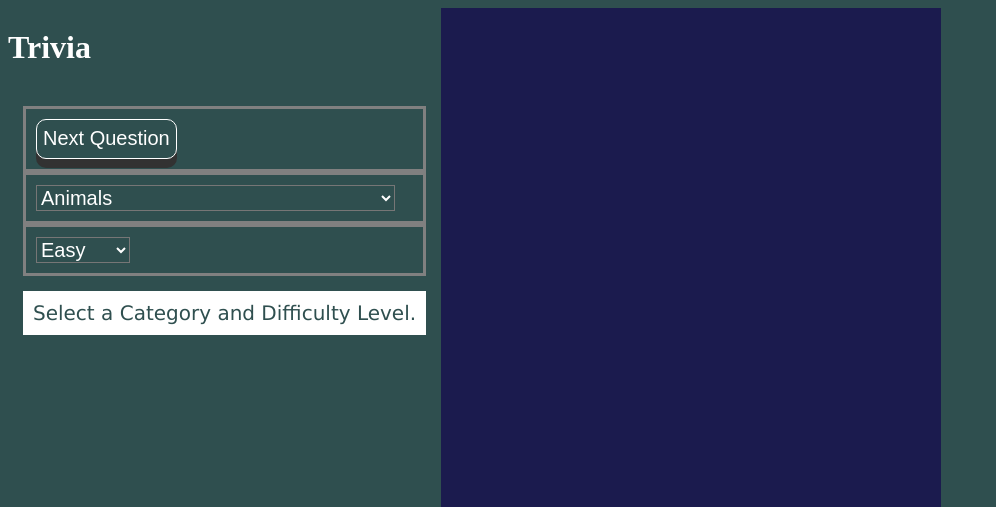
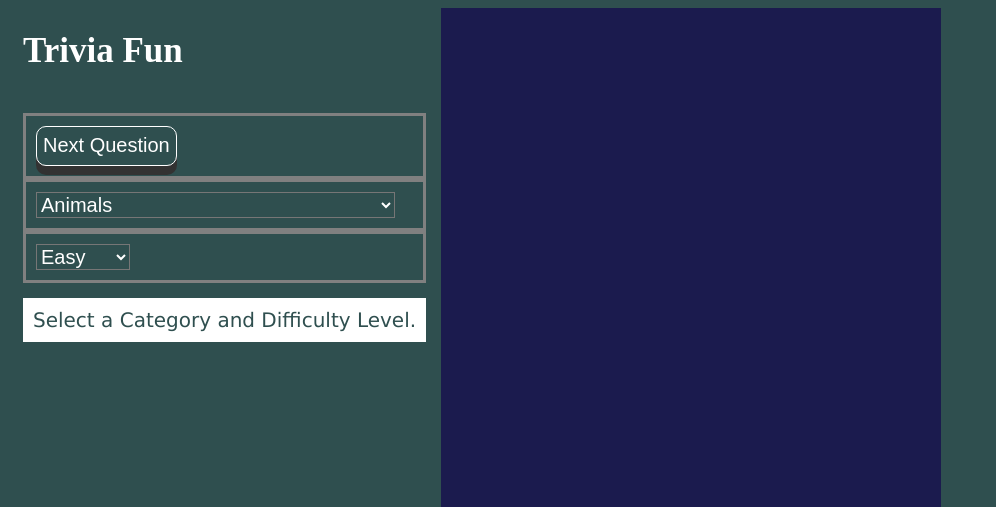
Before and after one commit to Steel-Collin/cit261, a PHP site: page /Project/Project.html in a window 1280 px wide. Shown: the top 507 px of the page, without its empty margins (0-996 px from the left). Run offline with PHP 8.4, Linux system fonts and the light colour scheme.

Commit message:
Change title

```diff
--- a/web/Project/Project.css
+++ b/web/Project/Project.css
@@ -19,7 +19,10 @@ body{
     Transition: transform 1s linear 2s;
 }
 
-
+#header{
+    font-size: 35px;
+    margin-left: 15px;
+}
 
 select{
     color: white;
--- a/web/Project/Project.html
+++ b/web/Project/Project.html
@@ -11,7 +11,7 @@
     <div id="container">
         <div id="sidebar">
             <div class="title" id="title" >
-                <h1 id="header">Trivia</h1></br>
+                <h1 id="header">Trivia Fun</h1></br>
             </div>
             <div class="menu" id="menu" >
                 <div class="menusub" id="nextquest">
```
